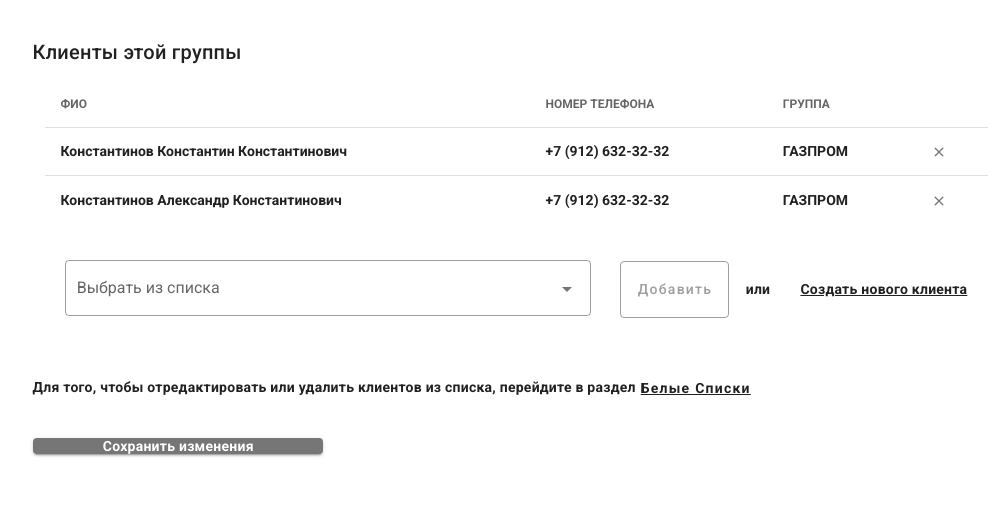
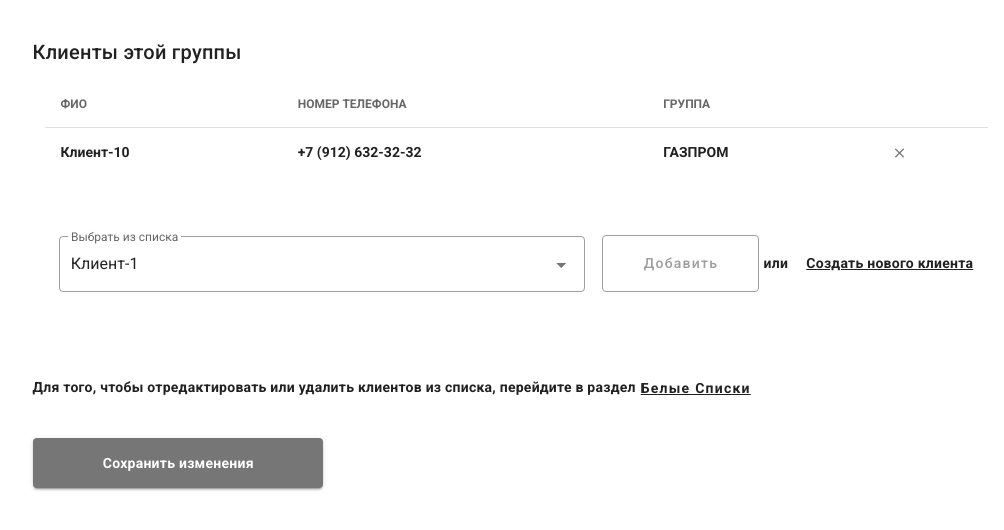
Before and after one commit to HerzogKlaus/Internship-VueJS, a Vue app: page / in a window 1280 px wide. Shown: the top 530 px of the page, without its empty margins (27-1031 px from the left). Built offline with nearby package versions, Linux system fonts and the light colour scheme.

Commit message:
version 1.2 adaptive + add and delete clients

```diff
--- a/package.json
+++ b/package.json
@@ -34,7 +34,7 @@
       "plugin:vue/essential",
       "eslint:recommended"
     ],
-    "rules": {},
+    "rules": {"no-console": "off"},
     "parserOptions": {
       "parser": "babel-eslint"
     }
--- a/public/index.html
+++ b/public/index.html
@@ -1,11 +1,11 @@
 <!DOCTYPE html>
-<html lang="en">
+<html lang="zxx">
   <head>
     <meta charset="utf-8">
     <meta http-equiv="X-UA-Compatible" content="IE=edge">
     <meta name="viewport" content="width=device-width,initial-scale=1.0">
     <link rel="icon" href="<%= BASE_URL %>favicon.ico">
-    <title>hello-world</title>
+    <title>Клиенты этой группы</title>
     <link rel="stylesheet" href="https://fonts.googleapis.com/css?family=Roboto:100,300,400,500,700,900">
     <link rel="stylesheet" href="https://cdn.jsdelivr.net/npm/@mdi/font@latest/css/materialdesignicons.min.css">
   </head>
--- a/src/components/HelloWorld.vue
+++ b/src/components/HelloWorld.vue
@@ -1,77 +1,165 @@
 <template>
   <v-container class="d-flex flex-column">
+    <v-row>
+      <v-col cols="12" md="12" sm="12">
         <h1 class="title">Клиенты этой группы</h1>
         <v-data-table
-        class="col-lg-10 font-weight-bold col-md-12 col-sm-12"
+          class="col-lg-10 col-md-12 col-sm-12 font-weight-bold"
           :headers="headers"
-        :items="clients"
-        hide-default-footer>
+          :items="conditionItem2"
+          hide-default-footer
+        >
           <template v-slot:item.action="{item}">
-            <v-icon
-              small
-              @click="deleteItem(item)"
-            >
-          mdi-close
-            </v-icon>
+            <v-icon small @click="deleteItem(item)">mdi-close</v-icon>
           </template>
         </v-data-table>
-      <div class="add-client d-flex flex-row justify-space-around align-center col-lg-10 flex-wrap">
-        <div class="select-block col-lg-7">
-          <v-select
-            :items="items"
-            label="Выбрать из списка"
+      </v-col>
+    </v-row>
+    <v-row>
+      <v-col cols="12" md="12" sm="12">
+        <div
+          class="add-client d-flex flex-column flex-lg-row flex-md-column flex-sm-column justify-space-around align-center
+          col-lg-10 flex-wrap"
+        >
+          <div class="select-block col-lg-7 col-md-12 col-sm-12">
+            <v-select v-model="selectedItem" :items="conditionItem" item-text="name" label="Выбрать из списка" outlined></v-select>
+          </div>
+          <v-btn
+            class="mt-n8 add flex-wrap align-center col-lg-2 col-md-12 col-sm-12"
+            height="57px"
             outlined
-          >
-          </v-select>
+            color="grey"
+            @click="addClient()"
+          >Добавить</v-btn>
+          <p ref="orr" class="ma-0 mt-lg-n8 body-2 font-weight-bold mt-md-10 mt-sm-10 mt-10">или</p>
+          <v-btn
+            text
+            small
+            class="new-client-create ma-0 mt-lg-n8 font-weight-bold body-2 mt-md-4 mt-sm-4 mt-4"
+          >Создать нового клиента</v-btn>
         </div>
-      <v-btn class="mt-n7 add flex-wrap align-center" height="57px" outlined color = 'grey'>
-        Добавить
-      </v-btn>
-      <p class="ma-0 mt-n7 body-2 font-weight-bold">или</p>
-      <v-btn text small class="new-client-create ma-0 mt-n7 font-weight-bold body-2">
-      Создать нового клиента
-      </v-btn>
-      </div>
-      <p class="ma-0 font-weight-bold body-2">Для того, чтобы отредактировать или удалить клиентов из списка, перейдите в раздел <v-btn text class="white-lists pa-0 font-weight-bold">Белые списки</v-btn></p>
-      <v-btn height="50px" class="save-changes font-weight-bold body-2 mt-8 col-lg-3 col-md-12 col-sm-12" raised color = '#767676'>
-        Сохранить изменения
-      </v-btn>
+      </v-col>
+    </v-row>
+    <v-row>
+      <v-col cols="12" md="12" sm="12">
+        <p class="ma-0 font-weight-bold body-2 text-md-center text-lg-left text-sm-center text-center">
+          Для того, чтобы отредактировать или удалить клиентов из списка, перейдите в раздел
+          <v-btn text class="white-lists pa-0 font-weight-bold">Белые списки</v-btn>
+        </p>
+        <v-btn
+          height="50px"
+          class="save-changes font-weight-bold body-2 mt-8 col-lg-3"
+          raised
+          color="#767676"
+        >Сохранить изменения</v-btn>
+      </v-col>
+    </v-row>
   </v-container>
 </template>
 <script>
 export default {
-    data: () =>({
+  data: () => ({
+    selectedItem: 'Клиент-1',
     headers: [
       {
-            text: 'ФИО',
-            align: 'left',
+        text: "ФИО",
+        align: "left",
         sortable: false,
-            value: 'name',
-
+        value: "name"
       },
-          { text: 'НОМЕР ТЕЛЕФОНА', value: 'phone',sortable: false},
-          { text: 'ГРУППА', value: 'group', sortable: false },
-          { text: '', value: 'action', sortable: false }
+      { text: "НОМЕР ТЕЛЕФОНА", value: "phone", sortable: false },
+      { text: "ГРУППА", value: "group", sortable: false },
+      { text: "", value: "action", sortable: false }
     ],
-        clients: [
+    clientArray: [
       {
-            name: 'Константинов Константин Константинович',
+        name: "Клиент-1",
         phone: "+7 (912) 632-32-32",
-            group: "ГАЗПРОМ"
+        group: "ГАЗПРОМ",
+        enable: false
       },
       {
-            name: 'Константинов Александр Константинович',
+        name: "Клиент-2",
         phone: "+7 (912) 632-32-32",
-            group: "ГАЗПРОМ"
+        group: "ГАЗПРОМ",
+        enable: false
       },
-
+      {
+        name: "Клиент-3",
+        phone: "+7 (912) 632-32-32",
+        group: "ГАЗПРОМ",
+        enable: false
+      },
+      {
+        name: "Клиент-4",
+        phone: "+7 (912) 632-32-32",
+        group: "ГАЗПРОМ",
+        enable: false
+      },
+      {
+        name: "Клиент-5",
+        phone: "+7 (912) 632-32-32",
+        group: "ГАЗПРОМ",
+        enable: false
+      },
+      {
+        name: "Клиент-6",
+        phone: "+7 (912) 632-32-32",
+        group: "ГАЗПРОМ",
+        enable: false
+      },
+      {
+        name: "Клиент-7",
+        phone: "+7 (912) 632-32-32",
+        group: "ГАЗПРОМ",
+        enable: false
+      },
+      {
+        name: "Клиент-8",
+        phone: "+7 (912) 632-32-32",
+        group: "ГАЗПРОМ",
+        enable: false
+      },
+      {
+        name: "Клиент-9",
+        phone: "+7 (912) 632-32-32",
+        group: "ГАЗПРОМ",
+        enable: false
+      },
+      {
+        name: "Клиент-10",
+        phone: "+7 (912) 632-32-32",
+        group: "ГАЗПРОМ",
+        enable: true
+      }
     ],
   }),
-    methods:{
+  methods: {
     deleteItem(item) {
-        const index = this.clients.indexOf(item)
-        confirm('Действительно хотите удалить?') && this.clients.splice(index, 1)
+      const index = this.clientArray.indexOf(item);
+      if(confirm("Действительно хотите удалить?")){
+        this.clientArray[index].enable = false;
+      }
+    },
+    addClient(){
+      let newClientArray = this.clientArray.map(function(item){
+        return item;
+      })
+      this.clientArray = newClientArray;
+      for(let i = 0; i < this.clientArray.length; i++){
+        if(this.clientArray[i].name === this.selectedItem){
+          this.clientArray[i].enable = true;
         }
       }
     }
+  },
+  computed: {
+    conditionItem(){
+      return this.clientArray.filter(item => !item.enable)
+    },
+    conditionItem2(){
+      return this.clientArray.filter(item => item.enable)
+    }
+  }
+};
 </script>
```
Lines whose indentation alone changed are shown as unchanged.
